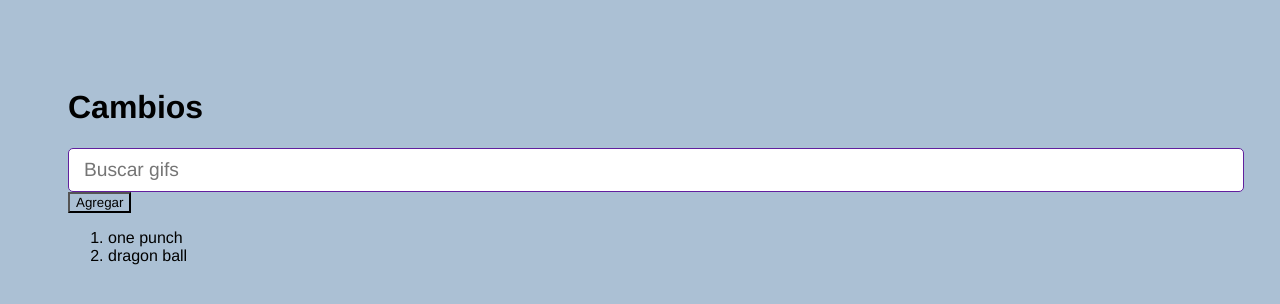
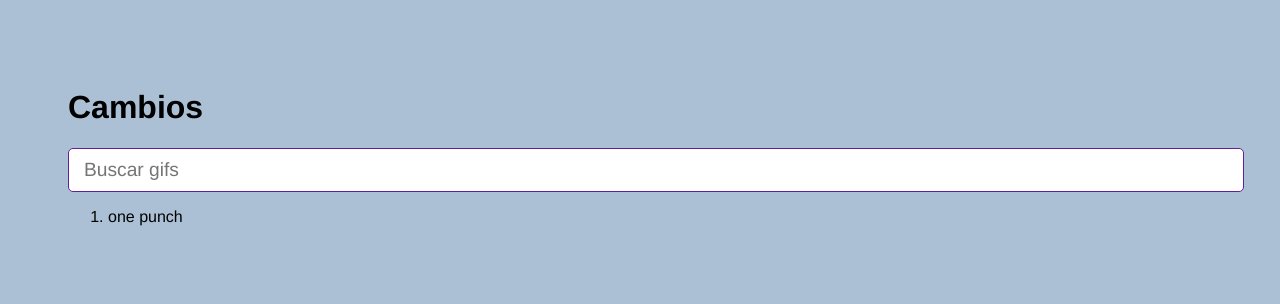
Before and after one commit to se733/gifExpert, a React (Vite) app: page / in a window 1280 px wide. Shown: the top 304 px of the page. Built offline with nearby package versions, Linux system fonts and the light colour scheme.

Commit message:
cambios addCategory

```diff
--- a/src/GifExpert.jsx
+++ b/src/GifExpert.jsx
@@ -3,10 +3,10 @@ import { AddCategory } from './components/AddCategory'
 
 export const GifExpert = () => {
 
-    const [categories, setCategories] = useState(['one punch','dragon ball'])
+    const [categories, setCategories] = useState(['one punch'])
 
     const onAddCategory = () => {
-        setCategories([...categories, 'Pokemon'])
+        setCategories(['Valorant', ...categories])
     }
 
   return (
@@ -14,9 +14,8 @@ export const GifExpert = () => {
     <h1>Cambios</h1>
 
 
-    <AddCategory />
+    <AddCategory onAddCategory={setCategories}/>
 
-    <button onClick={onAddCategory}>Agregar</button>
     <ol>
         {categories.map(category => {
             return <li key={category}>{category}</li>
--- a/src/components/AddCategory.jsx
+++ b/src/components/AddCategory.jsx
@@ -1,14 +1,20 @@
 import { useState } from "react";
 
-export const AddCategory = () => {
+export const AddCategory = ({ setCategories }) => {
   const [inputValue, setInputValue] = useState();
 
   const onInputChange = ({ target }) => {
     setInputValue(target.value);
   };
 
+
+  const onSubmit = (e) => {
+    e.preventDefault()
+    setCategories(categories => [inputValue, ...categories])
+  }
+
   return (
-    <form>
+    <form onSubmit={(event) => onSubmit(event)}>
       <input
         type="text"
         placeholder="Buscar gifs"
```
Also changed, not shown: src/components/Admin.jsx (deleted, +0 -7 lines), src/components/Categories.jsx (deleted, +0 -7 lines), src/components/Login.jsx (deleted, +0 -7 lines).
